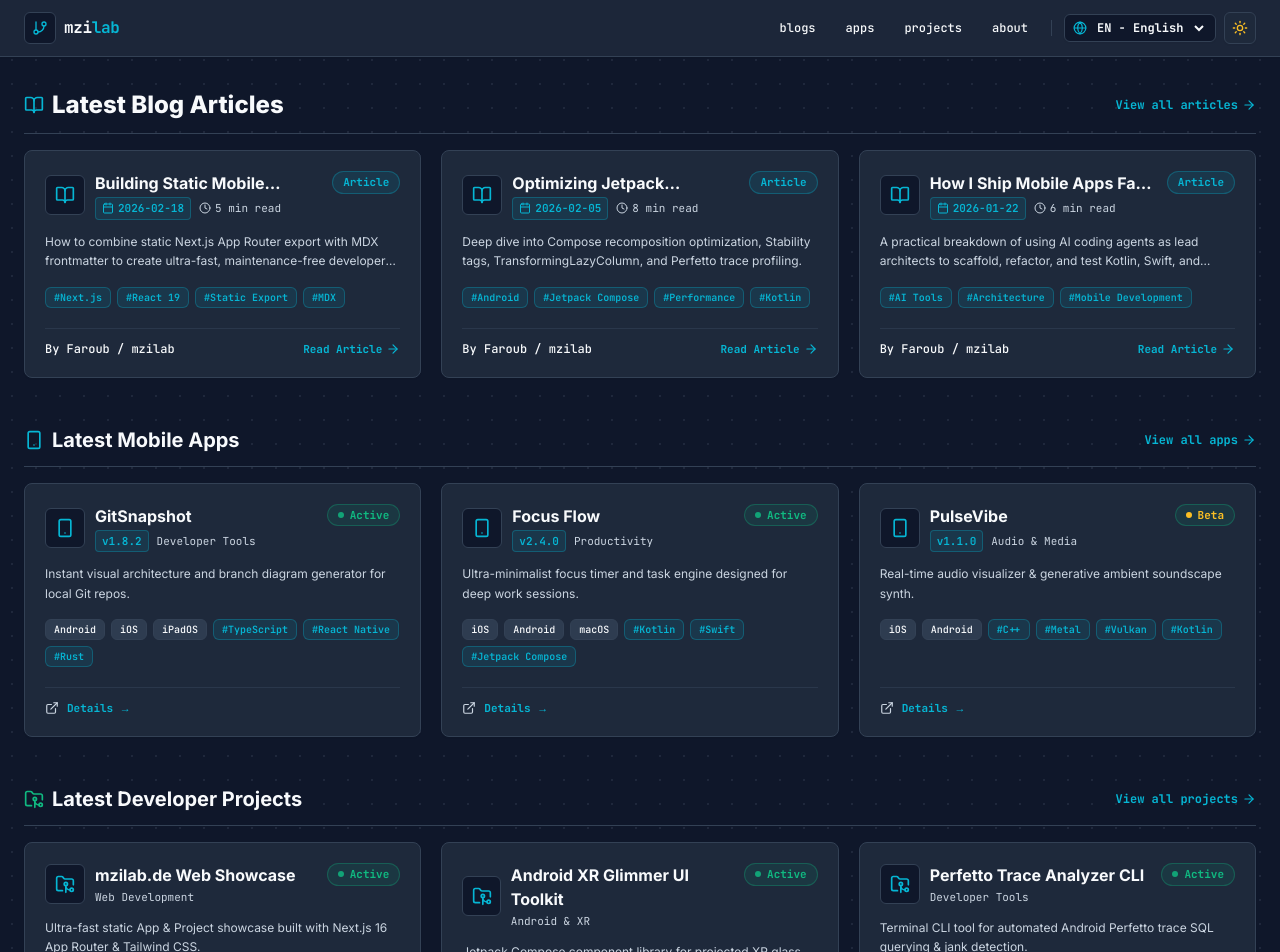
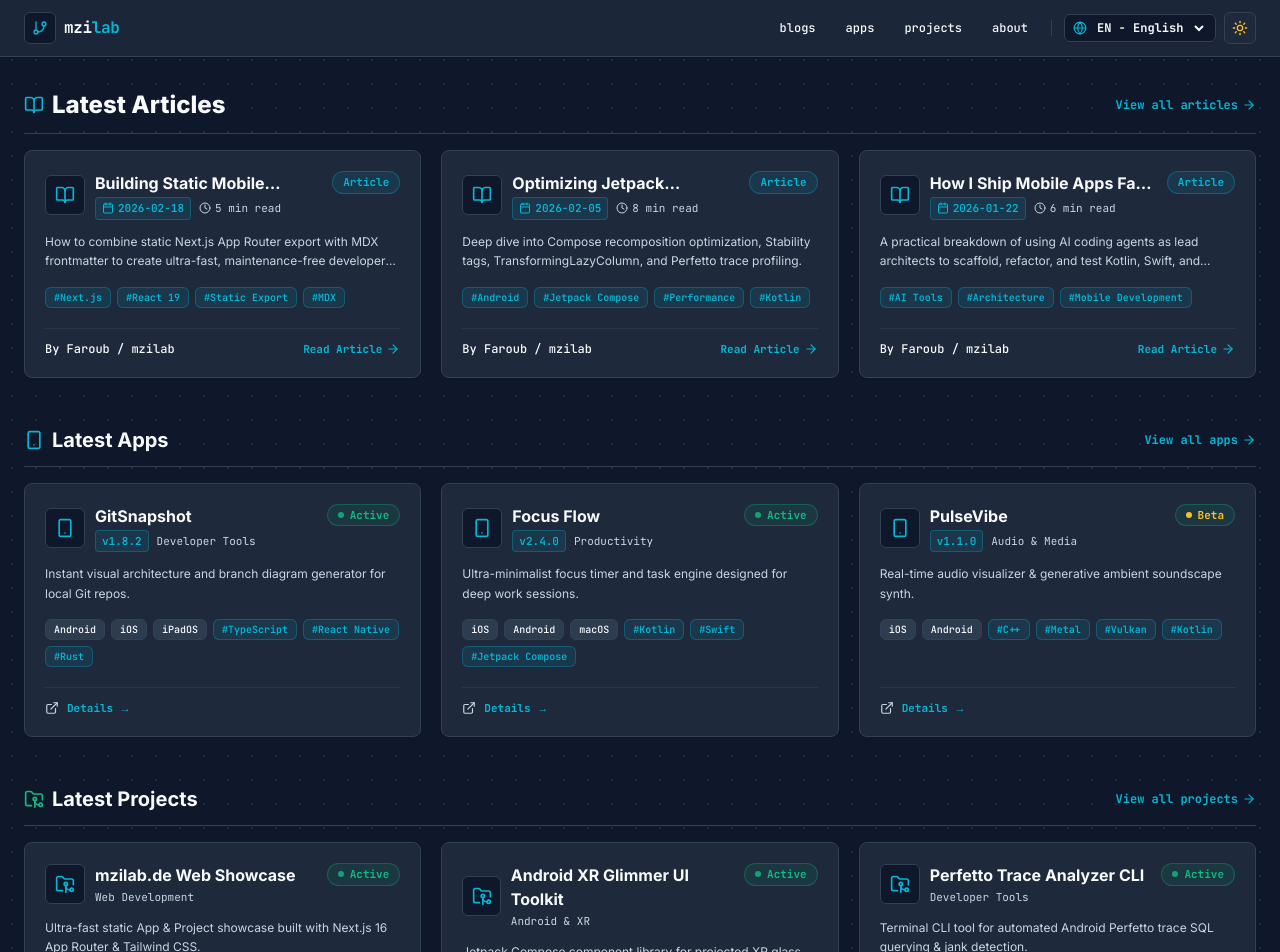
Before and after one commit to faroub/DevWebsite, a Next.js app: page / in a window 1280 px wide. Shown: the top 952 px of the page. Built offline with nearby package versions, Linux system fonts and the light colour scheme.

Commit message:
update section titles for clarity and consistency

```diff
--- a/app/page.tsx
+++ b/app/page.tsx
@@ -24,7 +24,7 @@ export default function HomePage() {
         <div className="flex items-center justify-between border-b border-divider pb-3">
           <div className="flex items-center gap-2">
             <BookOpen className="h-5 w-5 text-accent-primary" />
-            <h1 className="font-heading text-xl sm:text-2xl font-extrabold text-text-primary">Latest Blog Articles</h1>
+            <h1 className="font-heading text-xl sm:text-2xl font-extrabold text-text-primary">Latest Articles</h1>
           </div>
           <Link
             href="/blogs"
@@ -47,7 +47,7 @@ export default function HomePage() {
         <div className="flex items-center justify-between border-b border-divider pb-3">
           <div className="flex items-center gap-2">
             <Smartphone className="h-5 w-5 text-accent-primary" />
-            <h2 className="font-heading text-xl font-bold text-text-primary">Latest Mobile Apps</h2>
+            <h2 className="font-heading text-xl font-bold text-text-primary">Latest Apps</h2>
           </div>
           <Link
             href="/apps"
@@ -70,7 +70,7 @@ export default function HomePage() {
         <div className="flex items-center justify-between border-b border-divider pb-3">
           <div className="flex items-center gap-2">
             <FolderGit2 className="h-5 w-5 text-accent-success" />
-            <h2 className="font-heading text-xl font-bold text-text-primary">Latest Developer Projects</h2>
+            <h2 className="font-heading text-xl font-bold text-text-primary">Latest Projects</h2>
           </div>
           <Link
             href="/projects"
```
